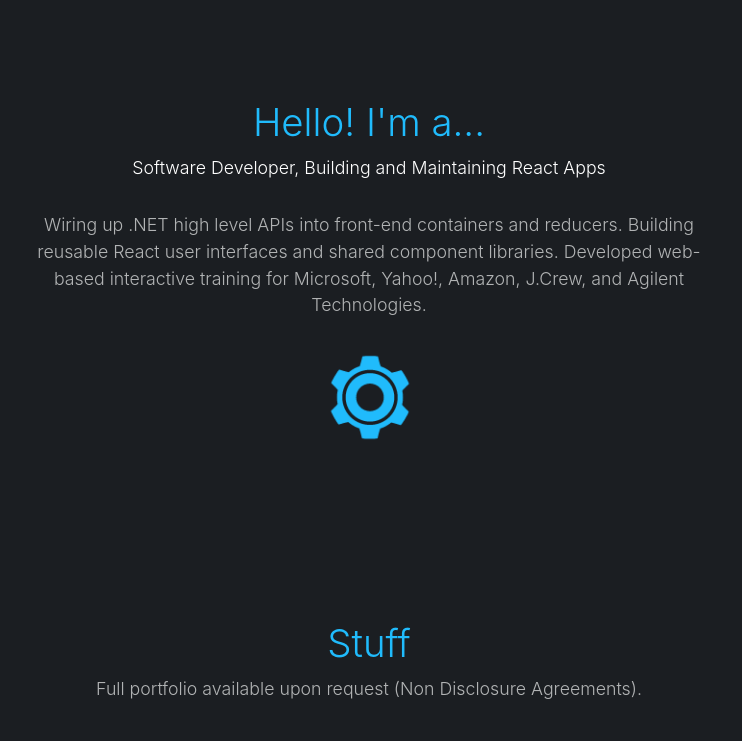
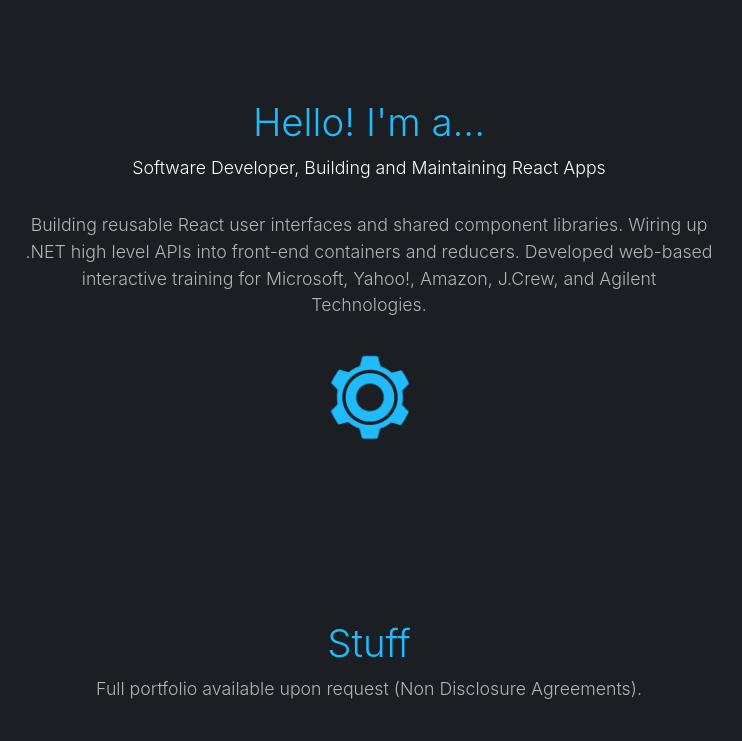
Before and after one commit to punchjay/denova-app, a React (Create React App) app: page / in a window 1280 px wide. Shown: the top 741 px of the page, without its empty margins (271-1013 px from the left). Built offline with nearby package versions, Linux system fonts and the light colour scheme.

Commit message:
copy edits

```diff
--- a/src/AppData/AppData.js
+++ b/src/AppData/AppData.js
@@ -14,7 +14,7 @@ export const appData = {
     PAR_ONE: 'Software Developer, Building and Maintaining React Apps',
     LEAD_IN: true,
     PAR_TWO:
-      'Wiring up .NET high level APIs into front-end containers and reducers. Building reusable React user interfaces and shared component libraries. Developed web-based interactive training for Microsoft, Yahoo!, Amazon, J.Crew, and Agilent Technologies.',
+      'Building reusable React user interfaces and shared component libraries. Wiring up .NET high level APIs into front-end containers and reducers. Developed web-based interactive training for Microsoft, Yahoo!, Amazon, J.Crew, and Agilent Technologies.',
     IMG_ICON: Gear,
   },
   cardTwo: {
--- a/src/Components/ParagraphOne.jsx
+++ b/src/Components/ParagraphOne.jsx
@@ -12,7 +12,7 @@ const ParagraphOne = styled.p`
 `
 
 ParagraphOne.propTypes = {
-  appData: PropTypes.bool,
+  leadIn: PropTypes.bool,
 }
 
 export default ParagraphOne
```
